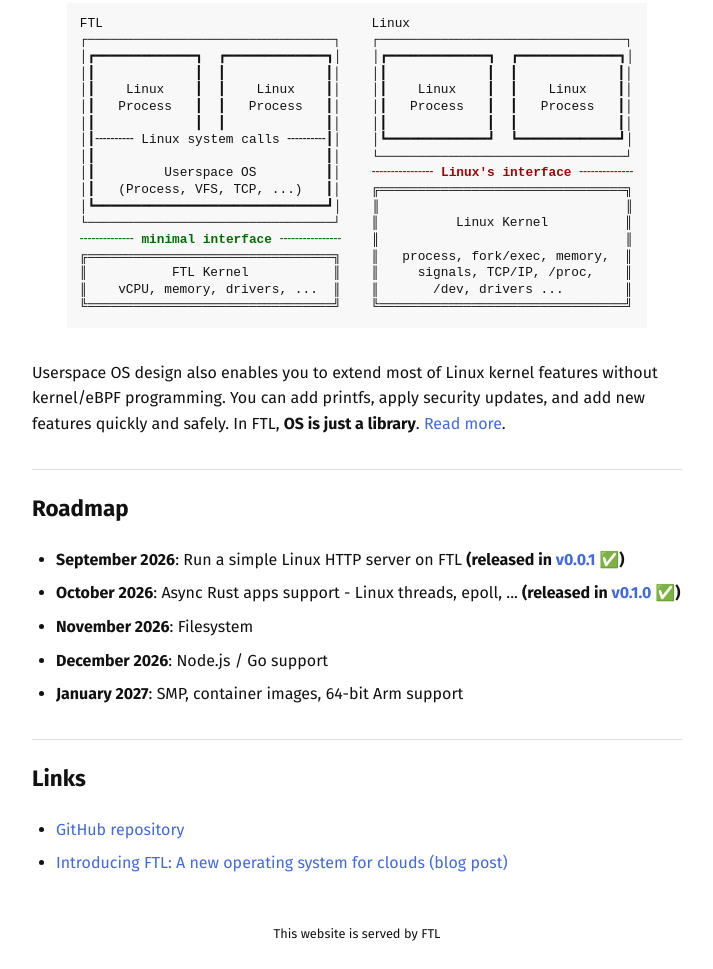
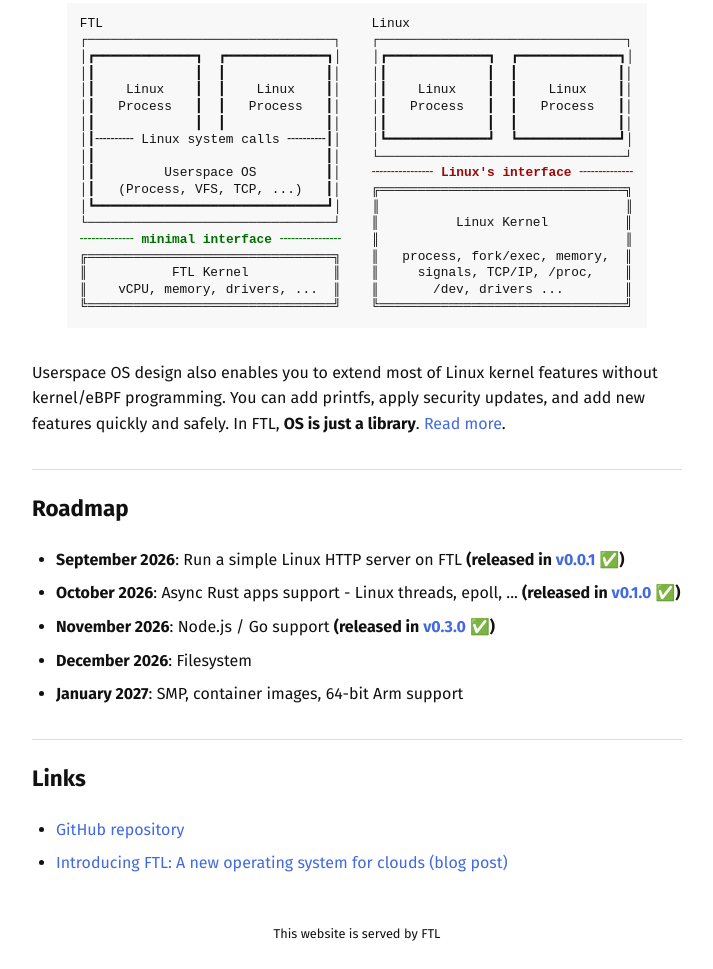
Before and after one commit to nuta/ftl, a plain HTML site: page apps/easybox/src/commands/httpd/index.html in a window 1280 px wide. Shown: the part 896-1865 px from the top of the page, without its empty margins (283-996 px from the left). Drawn offline with Linux system fonts and the light colour scheme.

Commit message:
Update index.html

```diff
--- a/apps/easybox/src/commands/httpd/index.html
+++ b/apps/easybox/src/commands/httpd/index.html
@@ -263,8 +263,8 @@ FTL                                   Linux
         <ul>
           <li><span class="highlight">September 2026</span>: Run a simple Linux HTTP server on FTL <span class="highlight">(released in <a href="https://seiya.me/blog/introducing-ftl">v0.0.1</a> ✅)</span></li>
           <li><span class="highlight">October 2026</span>: Async Rust apps support - Linux threads, epoll, ... <span class="highlight">(released in <a href="https://seiya.me/blog/ftl-v0.1.0">v0.1.0</a> ✅)</span></li>
-          <li><span class="highlight">November 2026</span>: Filesystem</li>
-          <li><span class="highlight">December 2026</span>: Node.js / Go support</li>
+          <li><span class="highlight">November 2026</span>: Node.js / Go support <span class="highlight">(released in <a href="https://seiya.me/blog/ftl-v0.3.0">v0.3.0</a> ✅)</span></li>
+          <li><span class="highlight">December 2026</span>: Filesystem</li>
           <li><span class="highlight">January 2027</span>: SMP, container images, 64-bit Arm support</li>
         </ul>
       </section>
```
